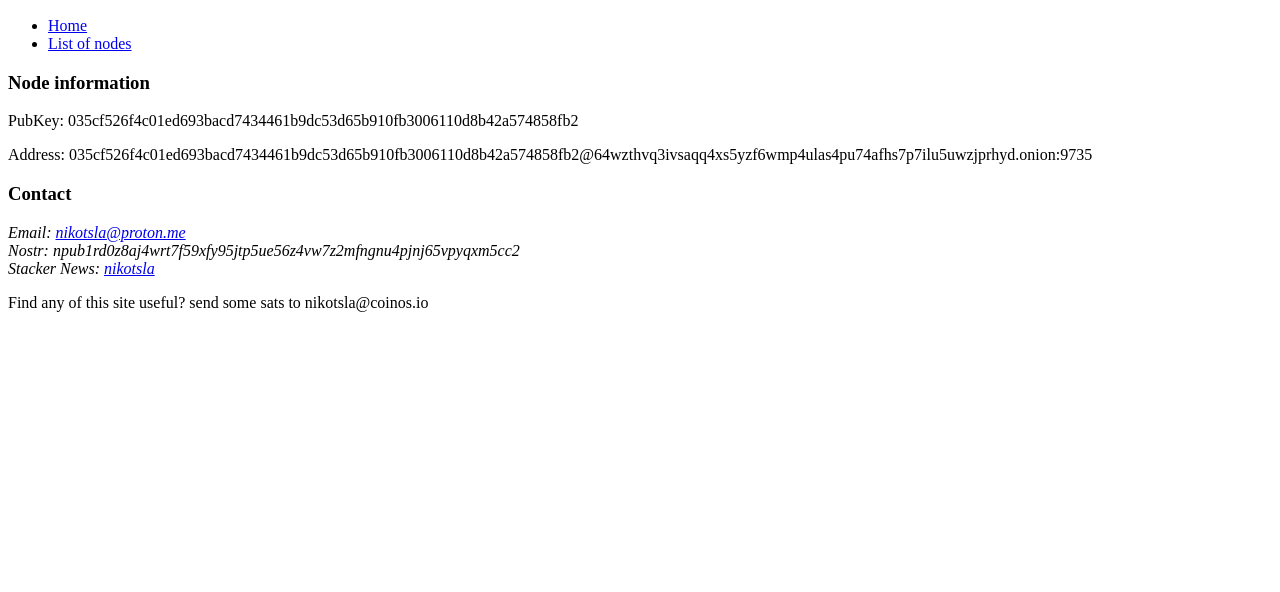
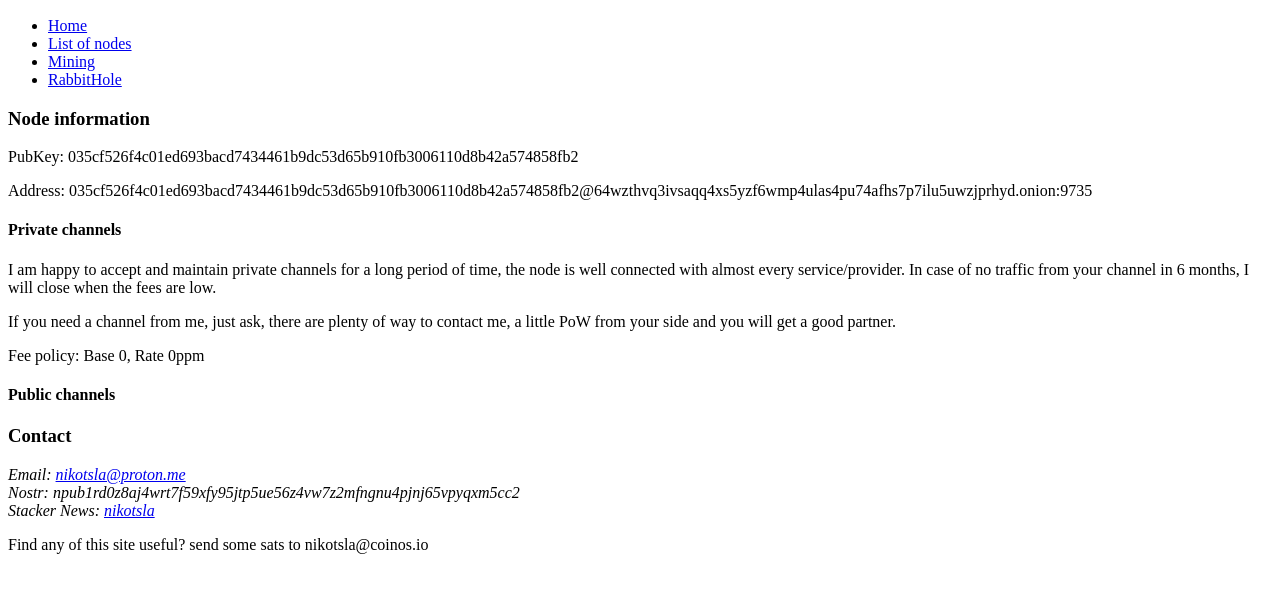
Before and after one commit to nikotsla/nikotsla.github.io, a plain HTML site: page index.html in a window 1280 px wide. Shown: the part 110-702 px from the top of the page. Drawn offline with Linux system fonts and the light colour scheme.

Commit message:
Update index.html

```diff
--- a/index.html
+++ b/index.html
@@ -13,6 +13,8 @@
               <ul>
                 <li><a href="index.html">Home</a></li>
                 <li><a href="listofnodes.html">List of nodes</a></li>
+                <li><a href="mining.html">Mining</a></li>
+                <li><a href="rabbithole.html">RabbitHole</a></li>
               </ul>
             </nav>
         </header>
@@ -20,6 +22,12 @@
             <h3>Node information</h3>
             <p>PubKey: 035cf526f4c01ed693bacd7434461b9dc53d65b910fb3006110d8b42a574858fb2</p>
             <p>Address: 035cf526f4c01ed693bacd7434461b9dc53d65b910fb3006110d8b42a574858fb2@64wzthvq3ivsaqq4xs5yzf6wmp4ulas4pu74afhs7p7ilu5uwzjprhyd.onion:9735</p>
+            <h4>Private channels</h4>
+            <p>I am happy to accept and maintain private channels for a long period of time, the node is well connected with almost every service/provider. In case of no traffic from your channel in 6 months, I will close when the fees are low.</p>
+            <p>If you need a channel from me, just ask, there are plenty of way to contact me, a little PoW from your side and you will get a good partner.</p>
+            <p>Fee policy: Base 0, Rate 0ppm</p>
+            <h4>Public channels</h4>
+            <p></p>
         </section>
         <section>
             <h3>Contact</h3>
```
